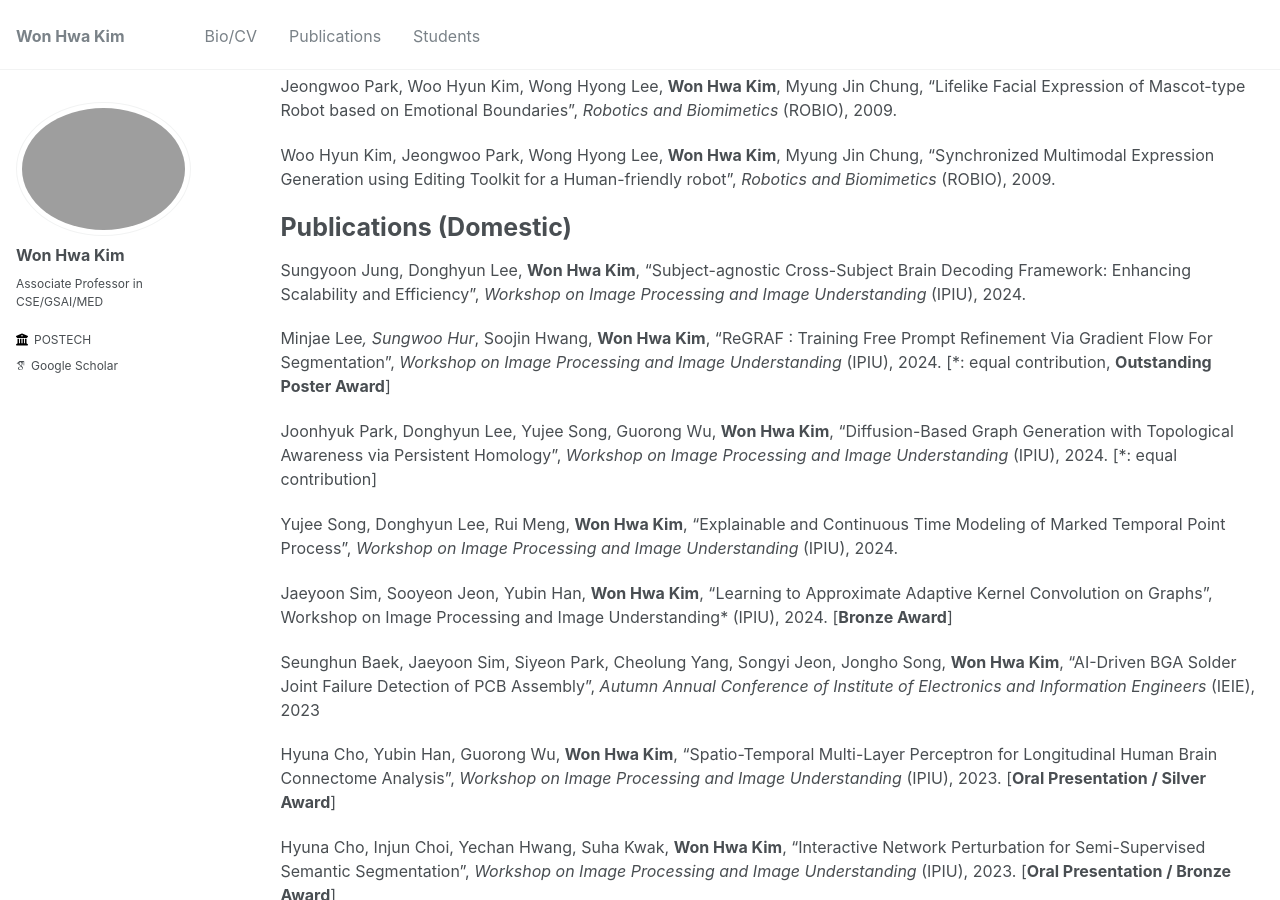
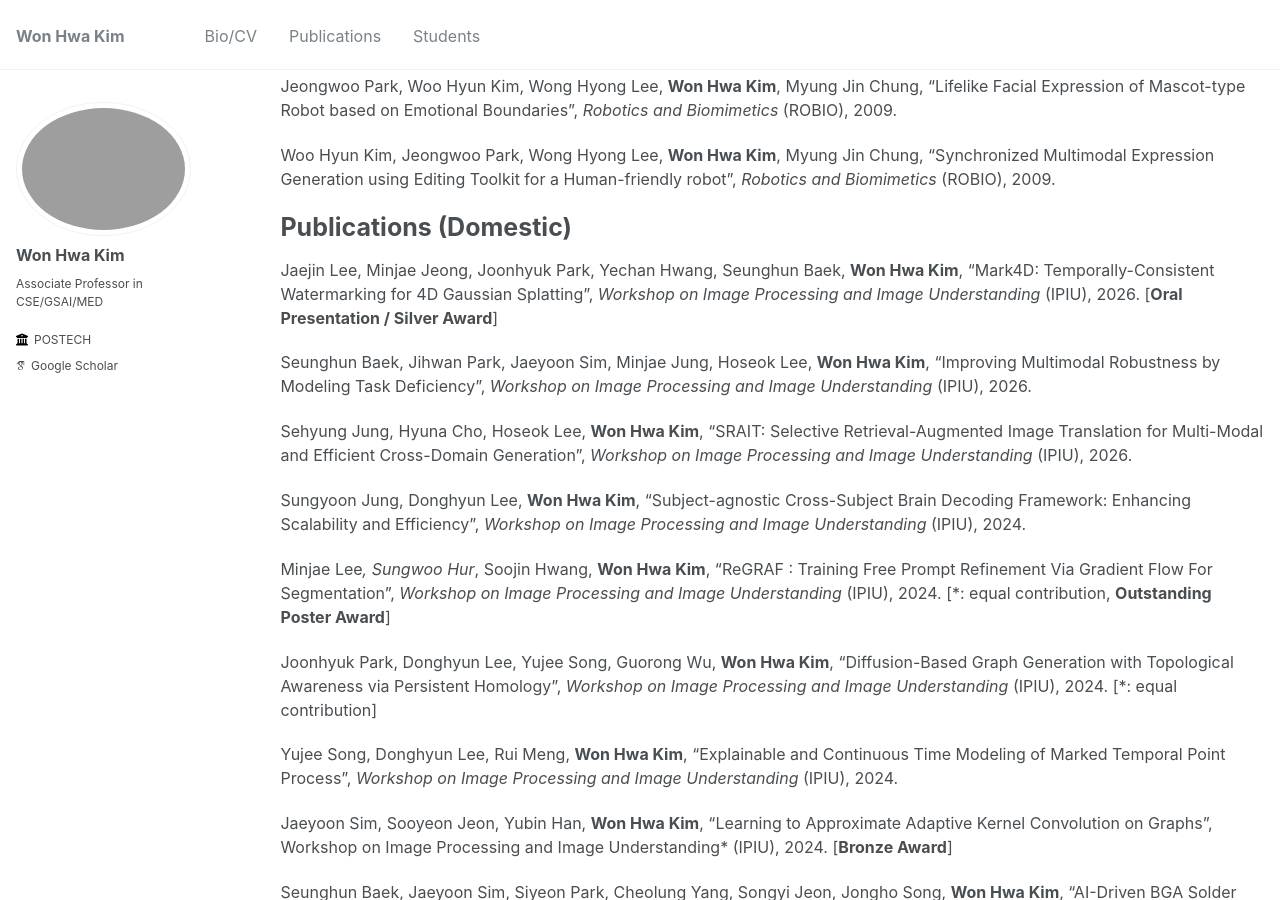
Before and after one commit to wwplato/wwplato.github.io, a Jekyll site: the page built from _pages/publications.md, in a window 1280 px wide and 900 px high, scrolled down 9256 px. Built offline with Jekyll 4.4.1, drawn with Linux system fonts in a browser that asks for light colours; some web fonts are replaced.

Commit message:
Update publications.md

```diff
--- a/_pages/publications.md
+++ b/_pages/publications.md
@@ -269,6 +269,12 @@ Woo Hyun Kim, Jeongwoo Park, Wong Hyong Lee, **Won Hwa Kim**, Myung Jin Chung,
 Publications (Domestic)
 =====
 
+Jaejin Lee, Minjae Jeong, Joonhyuk Park, Yechan Hwang, Seunghun Baek, **Won Hwa Kim**, "Mark4D: Temporally-Consistent Watermarking for 4D Gaussian Splatting", *Workshop on Image Processing and Image Understanding* (IPIU), 2026. [**Oral Presentation / Silver Award**]
+
+Seunghun Baek, Jihwan Park, Jaeyoon Sim, Minjae Jung, Hoseok Lee, **Won Hwa Kim**, "Improving Multimodal Robustness by Modeling Task Deficiency", *Workshop on Image Processing and Image Understanding* (IPIU), 2026.
+
+Sehyung Jung, Hyuna Cho, Hoseok Lee, **Won Hwa Kim**, "SRAIT: Selective Retrieval-Augmented Image Translation for Multi-Modal and Efficient Cross-Domain Generation", *Workshop on Image Processing and Image Understanding* (IPIU), 2026.
+
 Sungyoon Jung, Donghyun Lee, **Won Hwa Kim**, “Subject-agnostic Cross-Subject Brain Decoding Framework: Enhancing Scalability and Efficiency”, *Workshop on Image Processing and Image Understanding* (IPIU), 2024.
 
 Minjae Lee*, Sungwoo Hur*, Soojin Hwang, **Won Hwa Kim**, “ReGRAF : Training Free Prompt Refinement Via Gradient Flow For Segmentation”, *Workshop on Image Processing and Image Understanding* (IPIU), 2024. [\*: equal contribution, **Outstanding Poster Award**]
```
